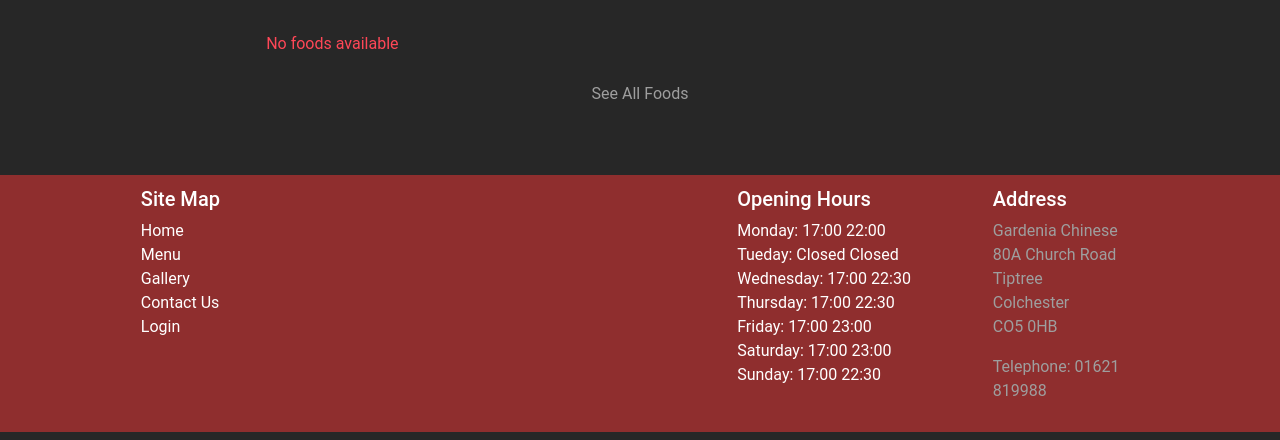
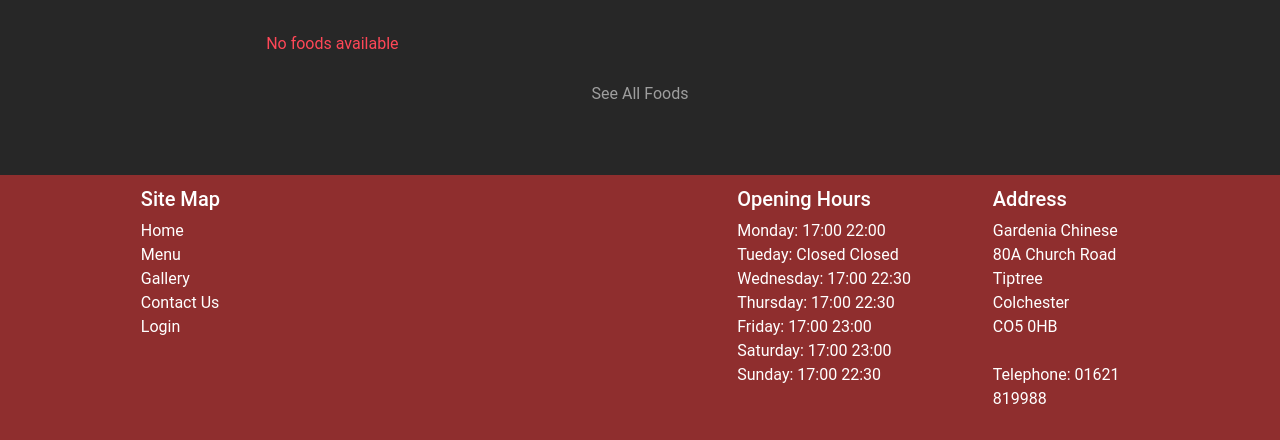
Before and after one commit to EricM95/Food_Order, a PHP site: page /Food_Order/ in a window 1280 px wide. Shown: the part 672-1112 px from the top of the page. Run offline with PHP 8.4, Linux system fonts and the light colour scheme; data that the repository does not hold is empty.

Commit message:
Changed style

```diff
--- a/css/style.css
+++ b/css/style.css
@@ -36,6 +36,7 @@ footer {
     background-color: #8f2e2e;
     color: white;
 }
+
 
 footer .nav-item a {
     color: white;
--- a/partials-front/footer.php
+++ b/partials-front/footer.php
@@ -36,14 +36,14 @@
             </div>
             <div class="col-2 col-xs-12 col-sm-2 col-md-2 float-end">
                 <h5>Address</h5>
-                <p>
+                <p style="color: white;">
                     Gardenia Chinese<br />
                     80A Church Road <br />
                     Tiptree <br />
                     Colchester <br />
                     CO5 0HB
-                </p>
-                <p>Telephone: 01621 819988</p>
+                </br></br>
+                Telephone: 01621 819988</p>
             </div>
         </div>
     </div>
```
